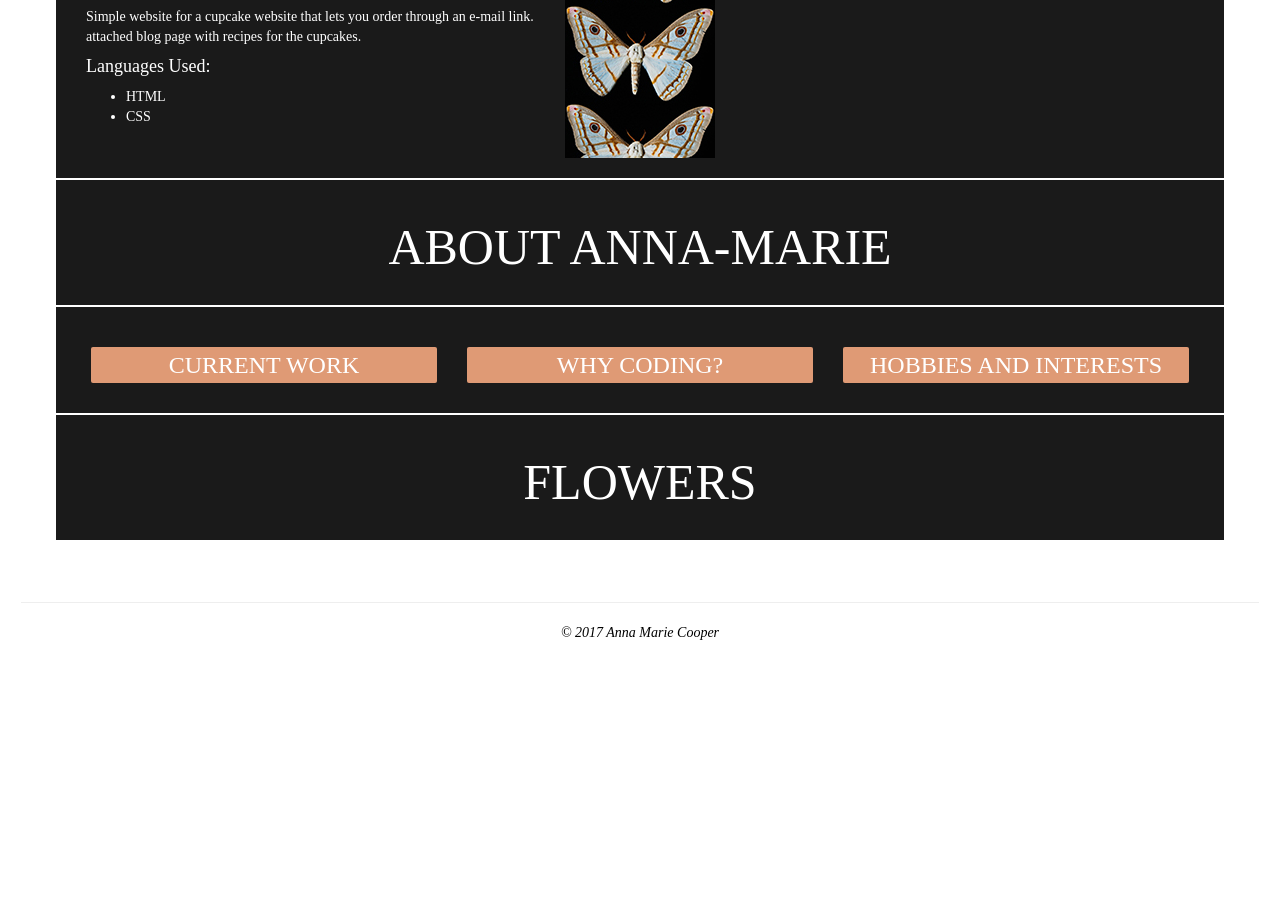
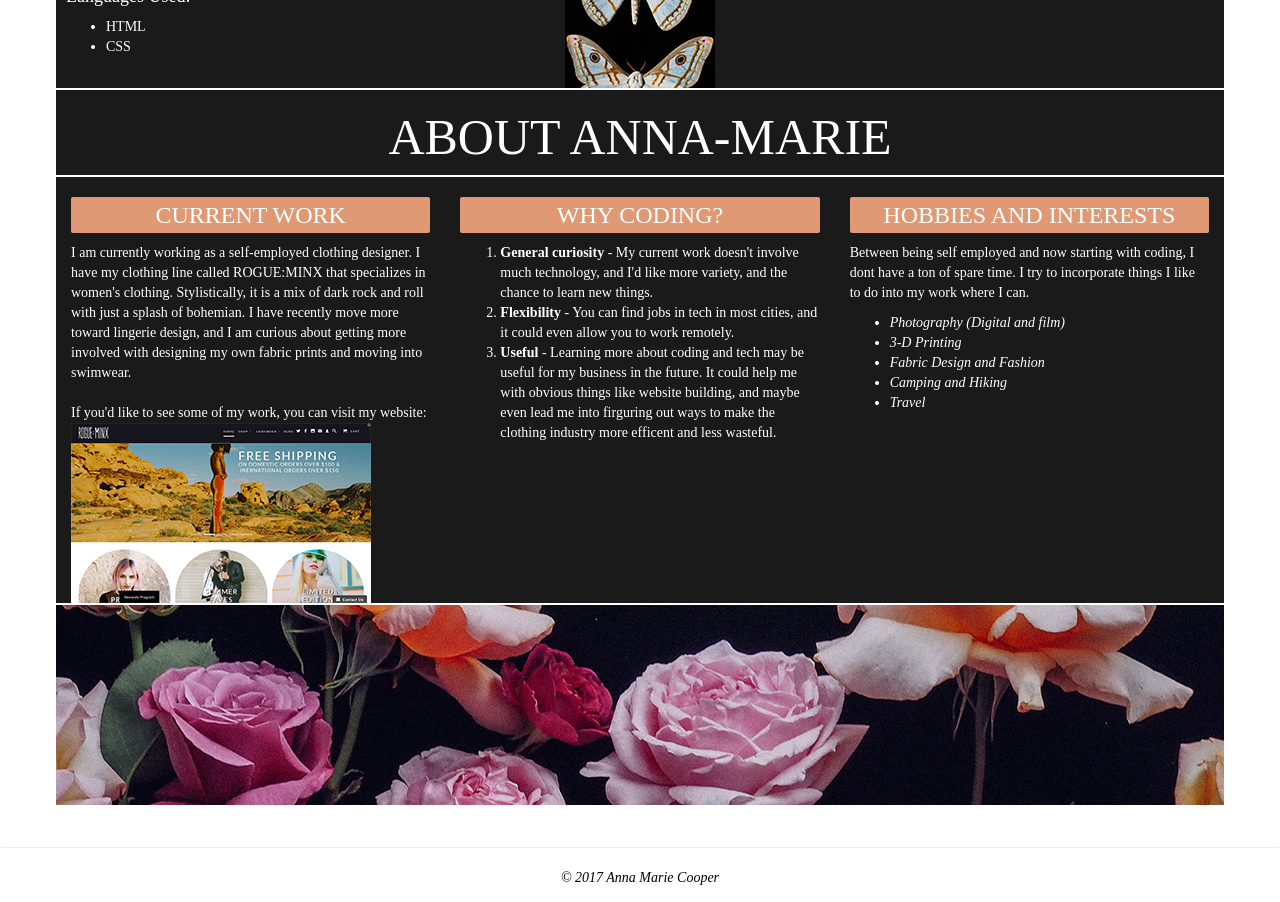
Before and after one commit to rogueminx/codingportfolio, a plain HTML site: page index.html in a window 1280 px wide. Shown: the part 954-1856 px from the top of the page. Before the commit the page ends 1668 px from the top, so only its background shows below. Drawn offline with Linux system fonts and the light colour scheme.

Commit message:
fill out the About me section, uses em, strong, and adds a img link to my work website.

```diff
--- a/css/styles.css
+++ b/css/styles.css
@@ -28,7 +28,6 @@
   background-color: #1a1a1a;
   color: white;
   font-family: serif;
-  padding: 20px;
   border: white 1px solid;
 }
 
@@ -39,6 +38,12 @@
   font-style: italic;
   font-size: 14px;
   margin: 20px 0px 40px 0px;
+}
+
+.roses {
+  background: url('../pictures/Roses.jpg') center no-repeat;
+  height: 200px;
+  padding: 0px;
 }
 
 h1 {
--- a/index.html
+++ b/index.html
@@ -43,19 +43,7 @@
            </ul>
          </div>
          <div class="col-md-2">
-           <p></p>
-           <p></p>
-           <p></p>
-           <p></p>
-           <p></p>
-           <p></p>
-           <p></p>
-           <p></p>
-           <p></p>
-           <p></p>
-           <p></p>
-           <p></p>
-           <p></p>
+
          </div>
          <div class="col-md-5">
            <h3><a href="https://github.com/rogueminx/resortwebpage.git">Resort Website</a></h3>
@@ -82,17 +70,37 @@
       <div class="row">
         <div class="col-md-4">
           <h3>Current Work</h3>
+          I am currently working as a self-employed clothing designer. I have my clothing line called ROGUE:MINX that specializes in women's clothing. Stylistically, it is a mix of dark rock and roll with just a splash of bohemian. I have recently move more toward lingerie design, and I am curious about getting more involved with designing my own fabric prints and moving into swimwear.
+          <br>
+          <br>
+          If you'd like to see some of my work, you can visit my website:
+          <a href="http://www.rogueminx.com"><img src="pictures/Website.jpg" alt="Screenshot of my website"></a>
         </div>
         <div class="col-md-4">
           <h3>Why Coding?</h3>
+          <ol>
+            <li><strong>General curiosity</strong> - My current work doesn't involve much technology, and I'd like more variety, and the chance to learn new things.</li>
+            <li><strong>Flexibility</strong> - You can find jobs in tech in most cities, and it could even allow you to work remotely.</li>
+            <li><strong>Useful</strong> - Learning more about coding and tech may be useful for my business in the future. It could help me with obvious things like website building, and maybe even lead me into firguring out ways to make the clothing industry more efficent and less wasteful.</li>
+          </ol>
         </div>
         <div class="col-md-4">
           <h3>Hobbies and Interests</h3>
+          <p>Between being self employed and now starting with coding, I dont have a ton of spare time. I try to incorporate things I like to do into my work where I can. </p>
+          <em>
+          <ul>
+            <li>Photography (Digital and film)</li>
+            <li>3-D Printing</li>
+            <li>Fabric Design and Fashion</li>
+            <li>Camping and Hiking</li>
+            <li>Travel</li>
+          </ul>
+          </<em>
         </div>
       </div>
       <div class="row">
-        <div class="col-md-12">
-          <h1>FLOWERS</h1>
+        <div class="col-md-12 roses">
+          <p></p>
         </div>
       </div>
     </div>
```
Also changed, not shown: pictures/Website.jpg (added).
